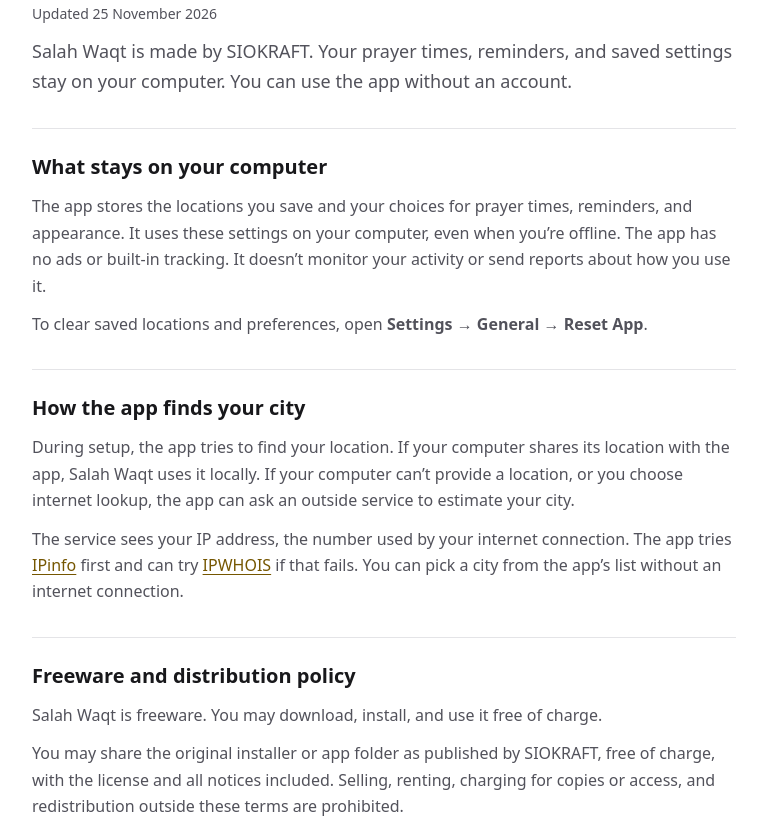
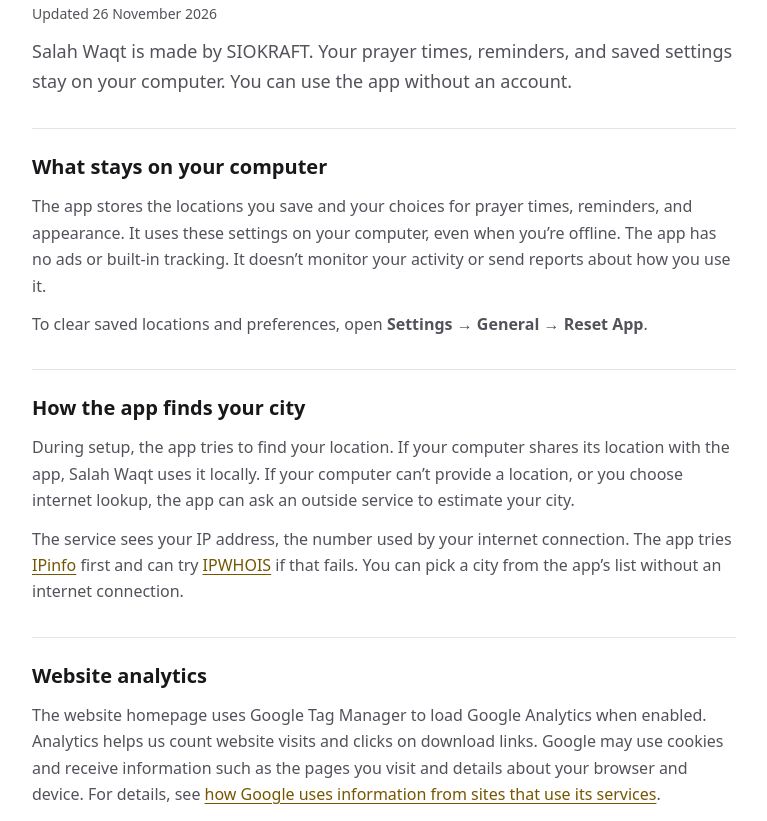
Before and after one commit to siokraft/salahwaqt, a plain HTML site: page docs/privacy.html in a window 1280 px wide. Shown: the part 171-992 px from the top of the page, without its empty margins (120-887 px from the left). Drawn offline with Linux system fonts and the light colour scheme.

Commit message:
Added google tags

```diff
--- a/docs/privacy.html
+++ b/docs/privacy.html
@@ -22,7 +22,7 @@
 
   <main id="main" class="site-container site-page-content">
     <h1>Privacy and policies</h1>
-    <p class="date">Updated <time datetime="2026-11-25">25 November 2026</time></p>
+    <p class="date">Updated <time datetime="2026-11-26">26 November 2026</time></p>
     <p class="intro">Salah Waqt is made by SIOKRAFT. Your prayer times, reminders, and saved settings stay on your computer. You can use the app without an account.</p>
 
     <section>
@@ -35,6 +35,11 @@
       <h2>How the app finds your city</h2>
       <p>During setup, the app tries to find your location. If your computer shares its location with the app, Salah Waqt uses it locally. If your computer can’t provide a location, or you choose internet lookup, the app can ask an outside service to estimate your city.</p>
       <p>The service sees your IP address, the number used by your internet connection. The app tries <a href="https://ipinfo.io/privacy-policy">IPinfo</a> first and can try <a href="https://ipwhois.io/privacy">IPWHOIS</a> if that fails. You can pick a city from the app’s list without an internet connection.</p>
+    </section>
+
+    <section>
+      <h2>Website analytics</h2>
+      <p>The website homepage uses Google Tag Manager to load Google Analytics when enabled. Analytics helps us count website visits and clicks on download links. Google may use cookies and receive information such as the pages you visit and details about your browser and device. For details, see <a href="https://policies.google.com/technologies/partner-sites">how Google uses information from sites that use its services</a>.</p>
     </section>
 
     <section id="license" aria-labelledby="license-title">
```
Also changed, not shown: docs/index.html (+7 -1 lines).
